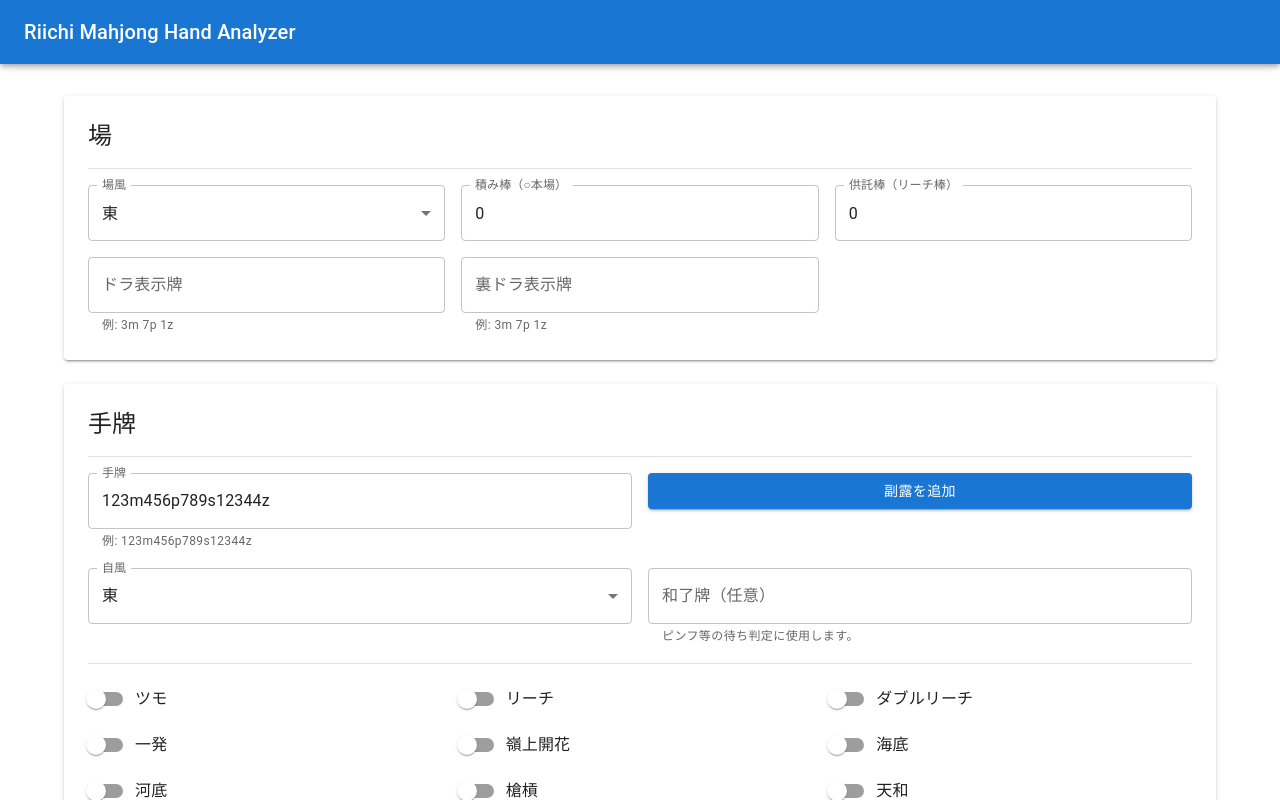
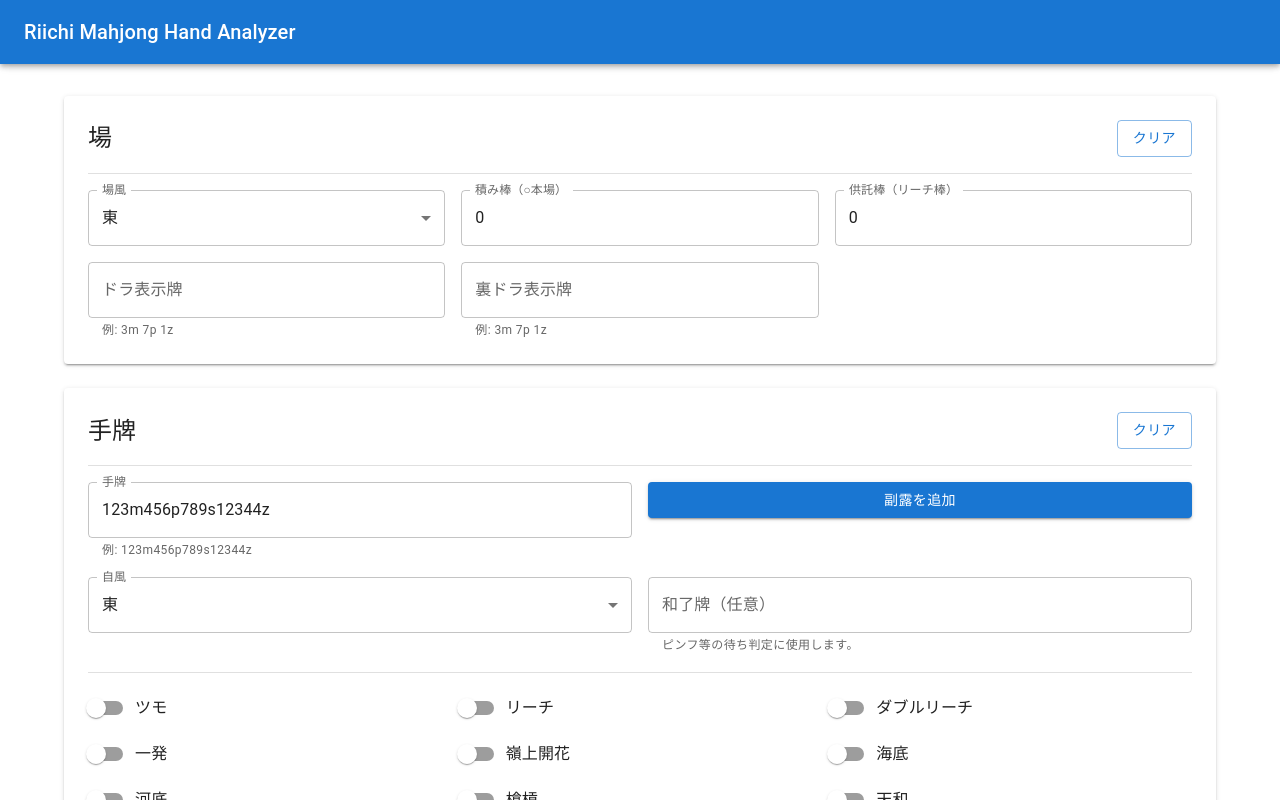
Before and after one commit to h1g0/riichi_mahjong_hand_analyzer, a React (Vite) app: page / in a window 1280 px wide. Shown: the top 800 px of the page. Built offline with nearby package versions, Linux system fonts and the light colour scheme; some icons are missing.

Commit message:
feat: add clear button functionality and localization for clear action

```diff
--- a/src/App.tsx
+++ b/src/App.tsx
@@ -1,4 +1,4 @@
-import { useMemo, useState } from "react";
+import { useMemo, useRef, useState } from "react";
 import "./App.css";
 import {
   AppBar,
@@ -13,6 +13,7 @@ import {
   DialogTitle,
   FormControlLabel,
   IconButton,
+  InputAdornment,
   Menu,
   Paper,
   Switch,
@@ -32,6 +33,7 @@ import {
   ListItemText,
   ListItemIcon,
 } from "@mui/material";
+import ClearIcon from "@mui/icons-material/Clear";
 import FiberManualRecordIcon from "@mui/icons-material/FiberManualRecord";
 import MenuIcon from "@mui/icons-material/Menu";
 import { useTranslation } from "react-i18next";
@@ -91,6 +93,13 @@ function App() {
   const [menuAnchor, setMenuAnchor] = useState<null | HTMLElement>(null);
   const [doraIndicatorsInput, setDoraIndicatorsInput] = useState("");
   const [uraIndicatorsInput, setUraIndicatorsInput] = useState("");
+  const handInputRef = useRef<HTMLInputElement>(null);
+  const honbaRef = useRef<HTMLInputElement>(null);
+  const riichiSticksRef = useRef<HTMLInputElement>(null);
+  const doraInputRef = useRef<HTMLInputElement>(null);
+  const uraInputRef = useRef<HTMLInputElement>(null);
+  const winTileInputRef = useRef<HTMLInputElement>(null);
+  const meldInputRefs = useRef<Record<number, HTMLInputElement | null>>({});
 
   const setLanguage = (next: "ja" | "en") => {
     setLang(next);
@@ -275,7 +284,63 @@ function App() {
   };
 
   const removeMeld = (id: number) => {
+    delete meldInputRefs.current[id];
     setMelds((prev) => prev.filter((m) => m.id !== id));
+  };
+
+  const resetTableInputs = () => {
+    setRoundWind("east");
+    setHonbaCount(0);
+    setRiichiSticks(0);
+    setDoraIndicatorsInput("");
+    setUraIndicatorsInput("");
+  };
+
+  const resetHandInputs = () => {
+    setHandInput("");
+    setMelds([]);
+    setSeatWind("east");
+    setWinTileInput("");
+    setIsTsumo(false);
+    setIsRiichi(false);
+    setIsDoubleRiichi(false);
+    setIsIppatsu(false);
+    setIsRinshan(false);
+    setIsHaitei(false);
+    setIsHoutei(false);
+    setIsChankan(false);
+    setIsTenhou(false);
+    setIsChiihou(false);
+  };
+
+  const clearAdornment = (
+    onClick: () => void,
+    disabled: boolean,
+    onFocus?: () => void,
+    options?: { reserveSpace?: boolean }
+  ) => {
+    if (disabled && !options?.reserveSpace) return null;
+    const isHidden = disabled;
+    return (
+      <InputAdornment position="end">
+        <IconButton
+          aria-label={t("clear")}
+          aria-hidden={isHidden || undefined}
+          edge="end"
+          size="small"
+          onClick={() => {
+            onClick();
+            onFocus?.();
+          }}
+          onMouseDown={(e) => e.preventDefault()}
+          disabled={disabled}
+          tabIndex={isHidden ? -1 : 0}
+          sx={{ visibility: isHidden ? "hidden" : "visible" }}
+        >
+          <ClearIcon fontSize="small" />
+        </IconButton>
+      </InputAdornment>
+    );
   };
 
   const theme = useMemo(
@@ -334,8 +399,11 @@ function App() {
       <Container maxWidth="lg" sx={{ py: 4 }}>
         <Stack spacing={3}>
           <Paper elevation={2} sx={{ p: 3 }}>
-            <Stack spacing={1}>
+            <Stack direction="row" alignItems="center" justifyContent="space-between" spacing={2}>
               <Typography variant="h5">{t("table")}</Typography>
+              <Button variant="outlined" onClick={resetTableInputs}>
+                {t("clear")}
+              </Button>
             </Stack>
             <Divider sx={{ my: 2 }} />
             <Box
@@ -364,14 +432,36 @@ function App() {
                 label={t("honba")}
                 value={honbaCount}
                 onChange={(e) => setHonbaCount(Math.max(0, Number(e.target.value) || 0))}
-                inputProps={{ min: 0 }}
+                inputRef={honbaRef}
+                slotProps={{
+                  input: {
+                    endAdornment: clearAdornment(
+                      () => setHonbaCount(0),
+                      honbaCount === 0,
+                      () => honbaRef.current?.focus(),
+                      { reserveSpace: true }
+                    ),
+                  },
+                  htmlInput: { min: 0 },
+                }}
               />
               <TextField
                 type="number"
                 label={t("riichiSticks")}
                 value={riichiSticks}
                 onChange={(e) => setRiichiSticks(Math.max(0, Number(e.target.value) || 0))}
-                inputProps={{ min: 0 }}
+                inputRef={riichiSticksRef}
+                slotProps={{
+                  input: {
+                    endAdornment: clearAdornment(
+                      () => setRiichiSticks(0),
+                      riichiSticks === 0,
+                      () => riichiSticksRef.current?.focus(),
+                      { reserveSpace: true }
+                    ),
+                  },
+                  htmlInput: { min: 0 },
+                }}
               />
               <TextField
                 fullWidth
@@ -380,6 +470,16 @@ function App() {
                 onChange={(e) => setDoraIndicatorsInput(e.target.value)}
                 placeholder="3m7p1z"
                 helperText={t("doraHelp")}
+                inputRef={doraInputRef}
+                slotProps={{
+                  input: {
+                    endAdornment: clearAdornment(
+                      () => setDoraIndicatorsInput(""),
+                      doraIndicatorsInput.length === 0,
+                      () => doraInputRef.current?.focus()
+                    ),
+                  },
+                }}
               />
               <TextField
                 fullWidth
@@ -388,13 +488,26 @@ function App() {
                 onChange={(e) => setUraIndicatorsInput(e.target.value)}
                 placeholder="4m2p3z"
                 helperText={t("doraHelp")}
+                inputRef={uraInputRef}
+                slotProps={{
+                  input: {
+                    endAdornment: clearAdornment(
+                      () => setUraIndicatorsInput(""),
+                      uraIndicatorsInput.length === 0,
+                      () => uraInputRef.current?.focus()
+                    ),
+                  },
+                }}
               />
             </Box>
           </Paper>
 
           <Paper elevation={2} sx={{ p: 3 }}>
-            <Stack spacing={1}>
+            <Stack direction="row" alignItems="center" justifyContent="space-between" spacing={2}>
               <Typography variant="h5">{t("handInput")}</Typography>
+              <Button variant="outlined" onClick={resetHandInputs}>
+                {t("clear")}
+              </Button>
             </Stack>
             <Divider sx={{ my: 2 }} />
             <Box
@@ -410,8 +523,18 @@ function App() {
                   label={t("handInput")}
                   value={handInput}
                   onChange={(e) => setHandInput(e.target.value)}
-                  placeholder="123m456p789s12344z"
+                  placeholder={defaultHand}
                   helperText={t("handHelp")}
+                  inputRef={handInputRef}
+                  slotProps={{
+                    input: {
+                      endAdornment: clearAdornment(
+                        () => setHandInput(""),
+                        handInput.length === 0,
+                        () => handInputRef.current?.focus()
+                      ),
+                    },
+                  }}
                 />
               </Box>
               <Box>
@@ -433,6 +556,18 @@ function App() {
                             value={m.text}
                             onChange={(e) => updateMeld(m.id, { text: e.target.value })}
                             placeholder={t("meldPlaceholder")}
+                            inputRef={(el) => {
+                              meldInputRefs.current[m.id] = el;
+                            }}
+                            slotProps={{
+                              input: {
+                                endAdornment: clearAdornment(
+                                  () => updateMeld(m.id, { text: "" }),
+                                  m.text.length === 0,
+                                  () => meldInputRefs.current[m.id]?.focus()
+                                ),
+                              },
+                            }}
                           />
                         </Box>
                         <Box sx={{ gridColumn: { xs: "1 / -1", md: "span 3" } }}>
@@ -491,6 +626,16 @@ function App() {
                   onChange={(e) => setWinTileInput(e.target.value)}
                   placeholder="5m"
                   helperText={t("winTileHelp")}
+                  inputRef={winTileInputRef}
+                  slotProps={{
+                    input: {
+                      endAdornment: clearAdornment(
+                        () => setWinTileInput(""),
+                        winTileInput.length === 0,
+                        () => winTileInputRef.current?.focus()
+                      ),
+                    },
+                  }}
                 />
               </Box>
             </Box>
--- a/src/locales/en.json
+++ b/src/locales/en.json
@@ -53,6 +53,7 @@
   "settings": "Options",
   "settingsTitle": "Options",
   "close": "Close",
+  "clear": "Clear",
   "chiitoiQuads": "Allow quads in chiitoitsu",
   "openTanyao": "Allow open tanyao",
   "kuisagari": "Apply kuisagari",
--- a/src/locales/ja.json
+++ b/src/locales/ja.json
@@ -53,6 +53,7 @@
   "settings": "オプション",
   "settingsTitle": "オプション設定",
   "close": "閉じる",
+  "clear": "クリア",
   "chiitoiQuads": "七対子で四枚使いを許可",
   "openTanyao": "喰いタンを許可",
   "kuisagari": "喰い下がりを適用",
```
